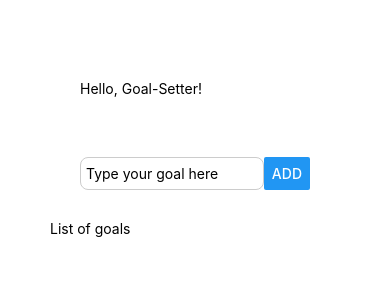
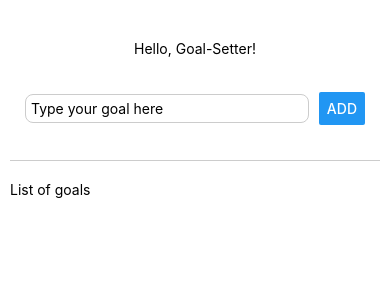
Before and after one commit to Elena-Weber/my-goals, a React Native app: screen / in a window 390 px wide. Shown: the top 300 px of the page. Built offline with nearby package versions, Linux system fonts and the light colour scheme.

Commit message:
add input and button

```diff
--- a/App.js
+++ b/App.js
@@ -3,13 +3,12 @@ import { StyleSheet, Text, View, Button, TextInput } from 'react-native';
 export default function App() {
   return (
     <View style={styles.container} >
-      <Text style={{margin: 15, padding: 15}}>Hello, Goal-Setter!</Text>
-      <View style={styles.goalAdd} >
-        <TextInput placeholder='Type your goal here'  style={styles.input} />
+      <Text style={styles.greeting}>Hello, Goal-Setter!</Text>
+      <View style={styles.inputContainer} >
+        <TextInput placeholder='Type your goal here' style={styles.input} />
         <Button title="Add" />
       </View>
-
-      <Text style={styles.h1}>List of goals</Text>
+      <Text style={styles.goalsContainer}>List of goals</Text>
 
     </View>
   );
@@ -18,22 +17,37 @@ export default function App() {
 const styles = StyleSheet.create({
   container: {
     flex: 1,
-    backgroundColor: '#fff',
-    padding: 50,
+    // backgroundColor: '#fff',
+    padding: 10,
     // alignItems: 'center',
     // justifyContent: 'center',
   },
-  goalAdd: {
-    margin: 15,
+  greeting: {
+    // flex: 1,
+    backgroundColor: '#fff',
+    marginTop: 30,
+    textAlign: 'center'
+  },
+  inputContainer: {
     padding: 15,
-    flexDirection: 'row'
+    marginBottom: 10,
+    flexDirection: 'row',
+    alignItems: 'center',
+    justifyContent: 'space-between',
+    borderBottomWidth: 1,
+    borderBottomColor: '#cccccc',
+    flex: 1
   },
   input: {
-    // margin: 15,
+    marginRight: 10,
     padding: 5,
     borderWidth: 1,
     borderColor: '#cccccc',
-    width: '80%',
+    width: '85%',
     borderRadius: 8
+  },
+  goalsContainer: {
+    flex: 9,
+    marginTop: 10
   }
 });
```
